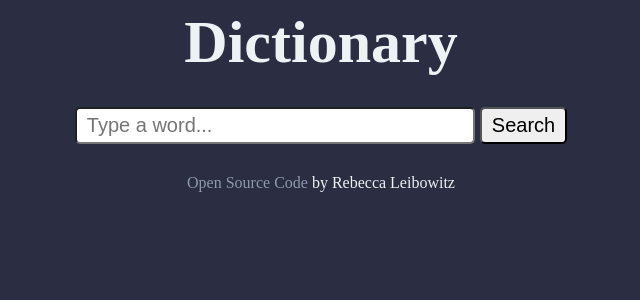
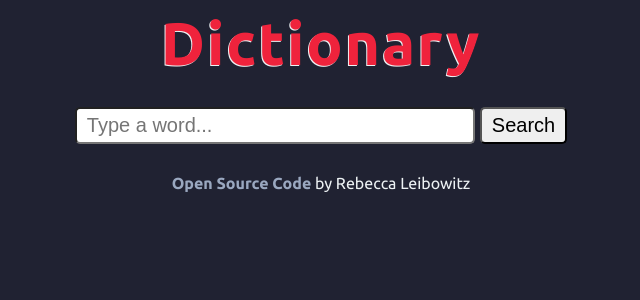
Before and after one commit to BEX-0/dictionary-react, a React (Create React App) app: page / in a window 1280 px wide. Shown: the top 300 px of the page, without its empty margins (319-959 px from the left). Built offline with nearby package versions, Linux system fonts and the light colour scheme.

Commit message:
fully incorporated color scheme

```diff
--- a/public/index.html
+++ b/public/index.html
@@ -7,6 +7,12 @@
   <meta name="theme-color" content="#000000" />
   <meta name="description" content="Web site created using create-react-app" />
   <link rel="apple-touch-icon" href="%PUBLIC_URL%/logo192.png" />
+  <link rel="preconnect" href="https://fonts.googleapis.com" />
+  <link rel="preconnect" href="https://fonts.gstatic.com" crossorigin />
+  <link
+   href="https://fonts.googleapis.com/css2?family=Ubuntu:ital,wght@0,300;0,400;0,500;0,700;1,300;1,400;1,500;1,700&display=swap"
+   rel="stylesheet"
+  />
 
   <link rel="manifest" href="%PUBLIC_URL%/manifest.json" />
 
--- a/src/App.css
+++ b/src/App.css
@@ -1,24 +1,36 @@
 :root {
-    --lightest: #EDF2F4;
+ --primary1-light: #edf2f4;
+ --primary1-dark: #9aa8c0;
+ --primary2-light: #ef233c;
+ --primary2-dark: #d90429;
 }
 
 .App {
- color: var(--lightest);
+ color: var(--primary1-light);
  text-align: center;
+ font-family: "Ubuntu", sans-serif;
 }
 
 .App a {
  text-decoration: none;
- color: #8D99AE;
+ color: var(--primary1-dark);
 }
 
 .App footer {
  margin: 30px 0px;
-text-align: center;
+ text-align: center;
 }
 
 .App h1 {
-font-size: 60px;
-text-align: center;
-margin: 0;
+ font-size: 60px;
+ text-align: center;
+ margin: 0;
+ letter-spacing: 2px;
+ text-shadow: -1px 1px rgba(237, 242, 244, 1);
+ color: var(--primary2-light);
 }
+
+.App main {
+ max-width: 800px;
+ margin: auto;
+}
--- a/src/App.js
+++ b/src/App.js
@@ -9,13 +9,16 @@ function App() {
     <Search />
    </main>
    <footer>
+    <strong>
+     {" "}
      <a
       href="https://github.com/BEX-0/dictionary-react"
       target="_blank"
       rel="noreferrer"
      >
       Open Source Code
-    </a>{" "}
+     </a>
+    </strong>{" "}
     by Rebecca Leibowitz
    </footer>
   </div>
--- a/src/Header.css
+++ b/src/Header.css
@@ -4,9 +4,17 @@
 
 .Header h2 {
  text-align: center;
+ font-size: 40px;
+ color: var(--primary2-light);
 }
 
-.Header p,
-.Header h4 {
-    margin: 0;
+.Header h4,
+.Header p {
+ margin: 0;
 }
+
+.Header small {
+ font-size: 25px;
+ opacity: 0.7;
+ margin-left: 10px;
+}
--- a/src/Header.js
+++ b/src/Header.js
@@ -6,9 +6,11 @@ import Meaning from "./Meaning.js";
 export default function SearchResults(props) {
  if (props.results) {
   return (
-   <div className="SearchResults">
+   <div className="Header">
     <header>
-    <h2>{props.results.word}<small>{" "}{props.results.phonetic}</small></h2>
+     <h2>
+      {props.results.word} <small>/{props.results.phonetic}/</small>
+     </h2>
     </header>
     {props.results.meanings.map(function (meaning, index) {
      return (
--- /dev/null
+++ b/src/Meaning.css
@@ -0,0 +1,15 @@
+.Meaning h3 {
+ font-size: 25px;
+ margin-bottom: 10px;
+ color: var(--primary2-dark);
+}
+
+.Meaning p {
+ font-size: 20px;
+ margin-bottom: 0px;
+}
+
+.Meaning p em {
+ padding-top: 30px;
+ opacity: 0.5;
+}
--- a/src/Meaning.js
+++ b/src/Meaning.js
@@ -1,15 +1,18 @@
 import React from "react";
 import Synonyms from "./Synonyms.js";
+
+import "./Meaning.css";
 
 export default function Meaning(props) {
  return (
   <div className="Meaning">
-   <h4>{props.meaning.partOfSpeech}</h4>
+   <h3>{props.meaning.partOfSpeech}</h3>
    <p>{props.meaning.definition}</p>
+   <br />
    <p>
     <em>{props.meaning.example}</em>
    </p>
-    <Synonyms synonyms={props.meaning.synonyms}/>
+   <Synonyms synonyms={props.meaning.synonyms} />
   </div>
  );
 }
--- a/src/Synonyms.css
+++ b/src/Synonyms.css
@@ -1,12 +1,13 @@
 .Synonyms {
-    list-style: none;
-    padding-left: 0px;
+ list-style: none;
+ padding-left: 0px;
+ color: var(--primary1-dark);
 }
 
 .Synonyms li {
-    display: inline;
+ display: inline;
 }
 
 .Synonyms li:not(:first-of-type) {
-    margin-left: 10px;
+ margin-left: 10px;
 }
--- a/src/index.css
+++ b/src/index.css
@@ -1,3 +1,3 @@
 body {
-  background-color: #2B2D42;;
+ background-color: #202232;
 }
```
Lines whose indentation alone changed are shown as unchanged.
